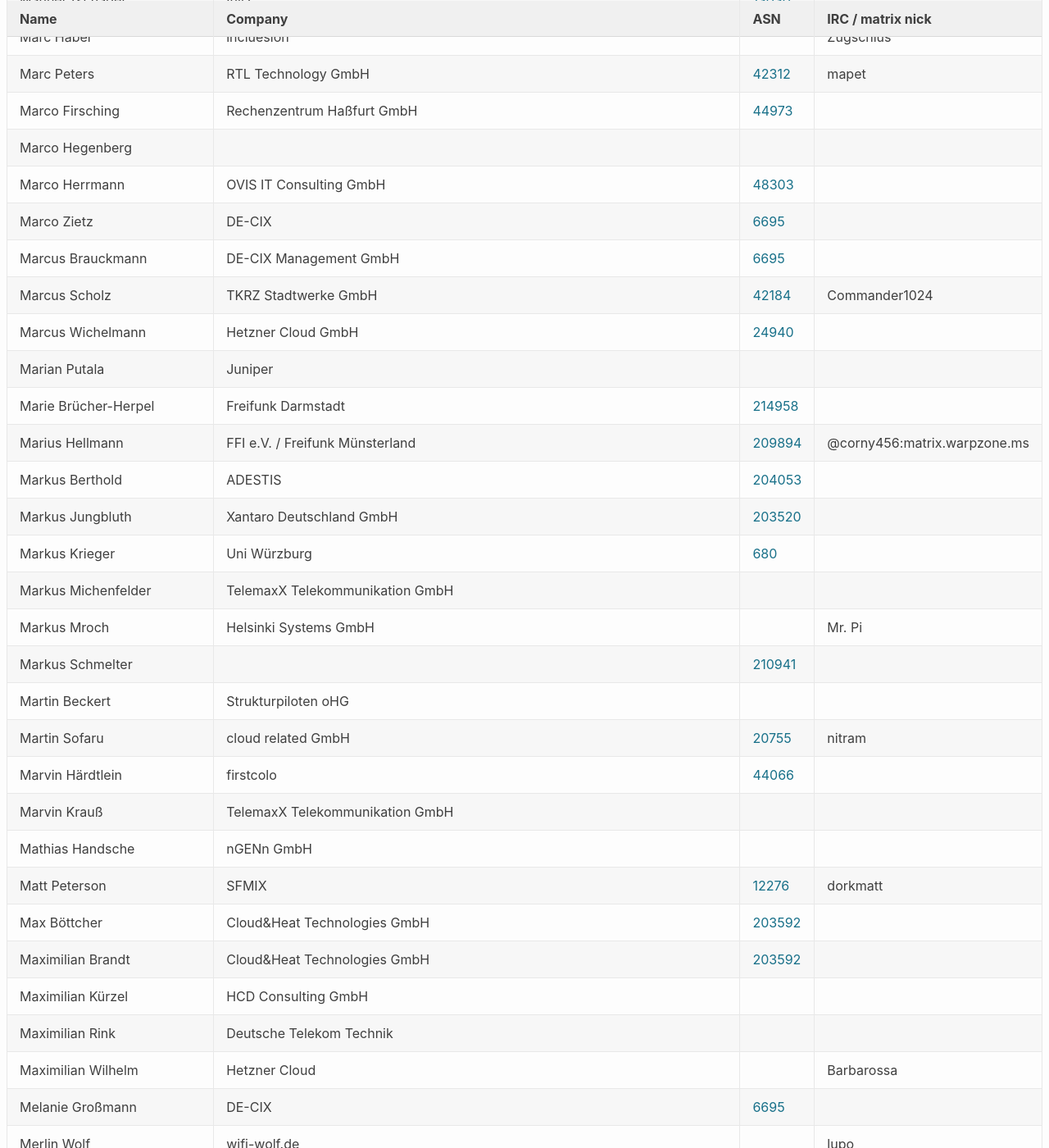
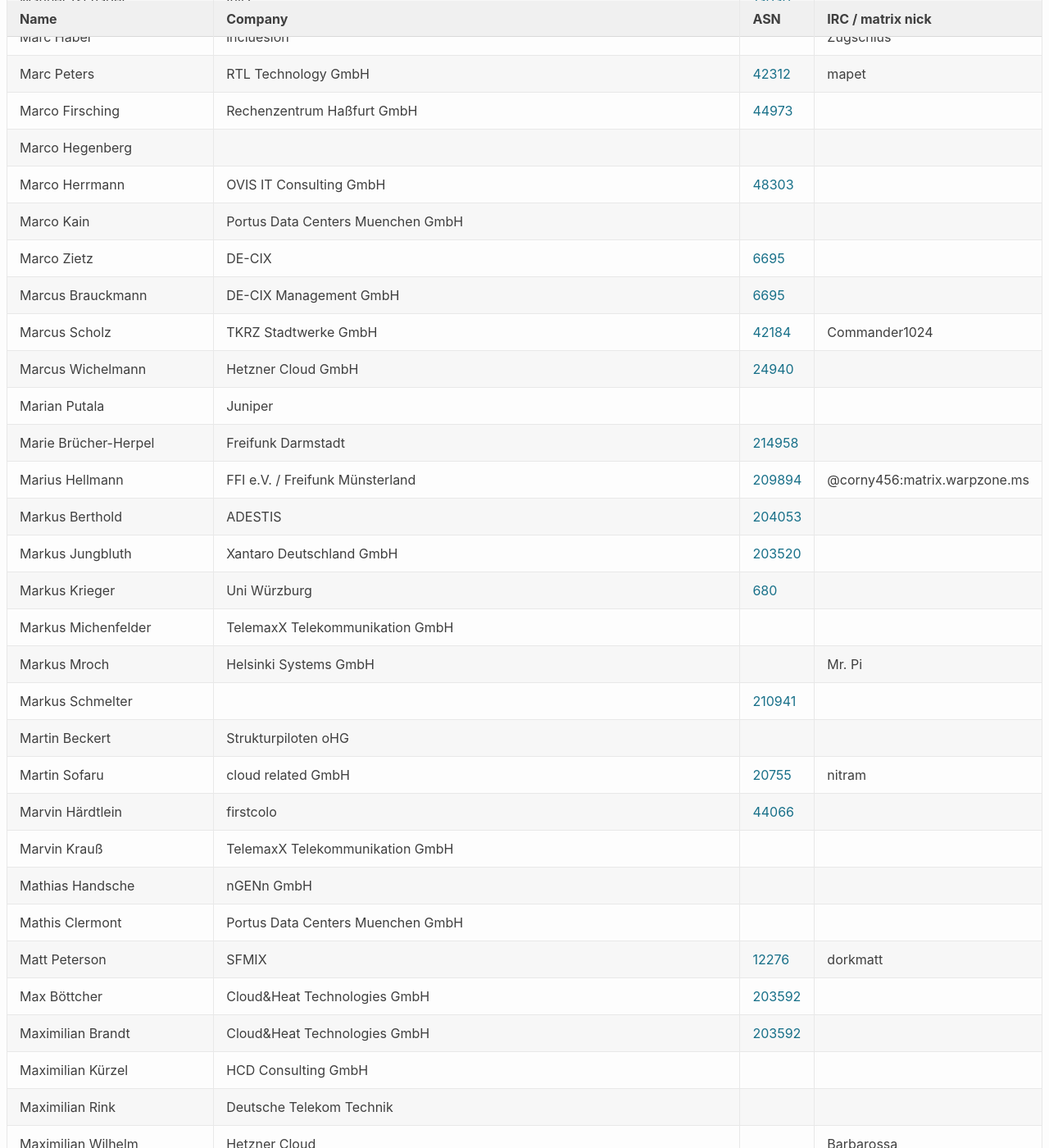
Before and after one commit to denog/pretix-attendeelist, a Jekyll site: the page built from denog17/index.markdown, in a window 1280 px wide and 1400 px high, scrolled down 6724 px. Shown: the whole window at 82% size. Built offline with Jekyll 4.4.1, drawn with Linux system fonts in a browser that asks for light colours.

Commit message:
Latest data: Fri Jul  4 15:10:45 UTC 2025

```diff
--- a/_data/attendees_denog17_onsite.json
+++ b/_data/attendees_denog17_onsite.json
@@ -900,6 +900,12 @@
     "asn": "48303"
   },
   {
+    "name": "Marco Kain",
+    "company": "Portus Data Centers Muenchen GmbH",
+    "irc": null,
+    "asn": null
+  },
+  {
     "name": "Marco Zietz",
     "company": "DE-CIX",
     "irc": null,
@@ -1014,6 +1020,12 @@
     "asn": null
   },
   {
+    "name": "Mathis Clermont",
+    "company": "Portus Data Centers Muenchen GmbH",
+    "irc": null,
+    "asn": null
+  },
+  {
     "name": "Matt Peterson",
     "company": "SFMIX",
     "irc": "dorkmatt",
```
